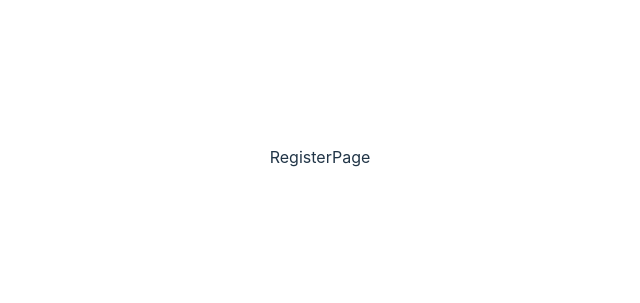
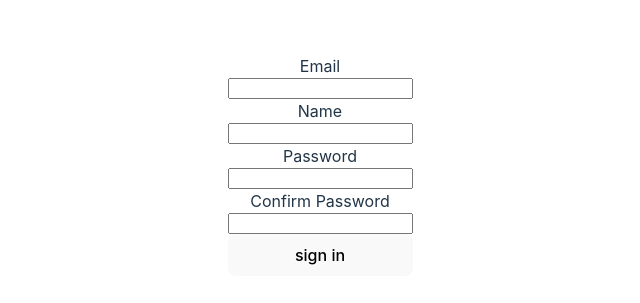
Before and after one commit to hey-ri/login-out, a React (Vite) app in the folder client/: page /register in a window 1280 px wide. Shown: the part 235-538 px from the top of the page, without its empty margins (320-960 px from the left). Built offline with nearby package versions, Linux system fonts and the light colour scheme.

Commit message:
create the register component

```diff
--- a/client/src/_actions/types.jsx
+++ b/client/src/_actions/types.jsx
@@ -1 +1,2 @@
 export const LOGIN_USER = 'login_user';
+export const REGISTER_USER = 'register_user';
--- a/client/src/_actions/user_action.jsx
+++ b/client/src/_actions/user_action.jsx
@@ -1,5 +1,5 @@
 import axios from 'axios';
-import { LOGIN_USER } from './types';
+import { LOGIN_USER, REGISTER_USER } from './types';
 
 export function loginUser(dataToSubmit) {
   const request = axios.post('/api/users/login', dataToSubmit).then((response) => response.data);
@@ -10,3 +10,15 @@ export function loginUser(dataToSubmit) {
     payload: request,
   };
 }
+export function registerUser(dataToSubmit) {
+  const request = axios
+    .post('/api/users/register', dataToSubmit)
+    .then((response) => response.data)
+    .then(console.log('서버에 요청 했습니다.'));
+
+  //return을 해서 reducer에 보내고, 전의 state와 현재 state를 다음 state로 만들어 주기 때문에 넘겨 주어야 한다.
+  return {
+    type: REGISTER_USER,
+    payload: request,
+  };
+}
--- a/client/src/_reducers/user_reducer.jsx
+++ b/client/src/_reducers/user_reducer.jsx
@@ -1,13 +1,15 @@
 //로그인, 레지스터에 대한 기능을 reducer로 만들어주는 곳
-import { LOGIN_USER } from '../_actions/types';
-const initialState = null;
-export default function (state = initialState, action) {
+import { LOGIN_USER, REGISTER_USER } from '../_actions/types';
+
+export default function (state = {}, action) {
   switch (action.type) {
     case LOGIN_USER:
       return { ...state, loginSuccess: action.payload };
-      break;
+
+    case REGISTER_USER:
+      return { ...state, register: action.payload };
 
     default:
-      return state;
+      return { ...state };
   }
 }
--- a/client/src/components/views/RegisterPage/RegisterPage.jsx
+++ b/client/src/components/views/RegisterPage/RegisterPage.jsx
@@ -1,9 +1,70 @@
-import React from 'react';
+import React, { useState } from 'react';
+import { useDispatch } from 'react-redux';
+import { registerUser } from '../../../_actions/user_action';
 
-function RegisterPage() {
+function RegisterPage(props) {
+  const dispatch = useDispatch();
+
+  const [email, setEmail] = useState('');
+  const [password, setPassword] = useState('');
+  const [name, setName] = useState('');
+  const [confirmPassword, setConfirmPassword] = useState('');
+
+  const onEmailHandler = (e) => {
+    setEmail(e.currentTarget.value);
+  };
+
+  const onNameHandler = (e) => {
+    setName(e.currentTarget.value);
+  };
+
+  const onPasswordHandler = (e) => {
+    setPassword(e.currentTarget.value);
+  };
+
+  const onConfirmPasswordHandler = (e) => {
+    setConfirmPassword(e.currentTarget.value);
+  };
+
+  const onSubmitHandler = (e) => {
+    e.preventDefault();
+
+    if (password !== confirmPassword) return alert('비밀번호가 동일하지 않습니다. 다시 입력해주세요');
+
+    let body = {
+      email: email,
+      name: name,
+      password: password,
+      // confirmPassword: confirmPassword,
+    };
+
+    dispatch(registerUser(body)).then((res) => {
+      if (res.payload.success) {
+        console.log('회원가입 되었습니다.');
+      } else {
+        alert('failed to sign up');
+        console.log(res);
+      }
+    });
+  };
+
   return (
     <div>
-      RegisterPage<p></p>
+      <form onSubmit={onSubmitHandler} style={{ display: 'flex', flexDirection: 'column' }}>
+        <label htmlFor="email">Email</label>
+        <input type="email" name="email" value={email} onChange={onEmailHandler} />
+
+        <label htmlFor="name">Name</label>
+        <input type="text" name="name" value={name} onChange={onNameHandler} />
+
+        <label htmlFor="pass">Password</label>
+        <input type="password" name="pass" value={password} onChange={onPasswordHandler} />
+
+        <label htmlFor="confirmpass">Confirm Password</label>
+        <input type="password" name="confirmpass" value={confirmPassword} onChange={onConfirmPasswordHandler} />
+
+        <button>sign in</button>
+      </form>
     </div>
   );
 }
```
